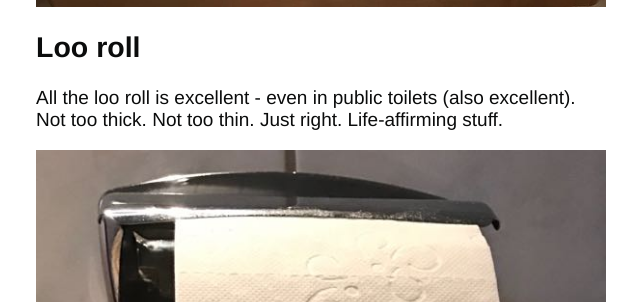
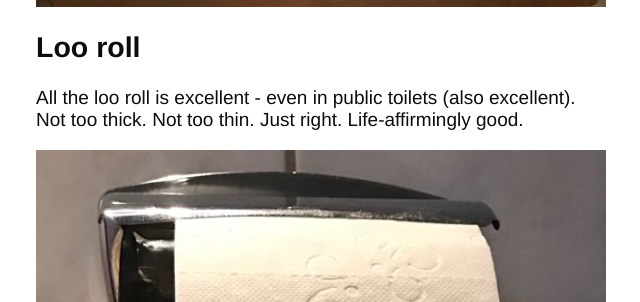
Before and after one commit to tombye/trexit, a Jekyll site: the page built from _posts/2017-08-03-things-germany-is-good-at.markdown, in a window 1280 px wide and 900 px high, scrolled down 640 px. Shown: the part 173-475 px from the top of the window, without its empty margins (124-764 px from the left). Built offline with Jekyll 4.4.1, drawn with Linux system fonts in a browser that asks for light colours.

Commit message:
Update 2017-08-03-things-germany-is-good-at.markdown

```diff
--- a/_posts/2017-08-03-things-germany-is-good-at.markdown
+++ b/_posts/2017-08-03-things-germany-is-good-at.markdown
@@ -15,7 +15,7 @@ It may not be romantic but the hotel bedding has been a revelation. This is the
 
 ## Loo roll
 
-All the loo roll is excellent - even in public toilets (also excellent). Not too thick. Not too thin. Just right. Life-affirming stuff.
+All the loo roll is excellent - even in public toilets (also excellent). Not too thick. Not too thin. Just right. Life-affirmingly good.
 
 ![comfy loo roll](https://github.com/tombye/trexit/raw/gh-pages/assets/images/excellent-loo-roll.jpg)
 
```
